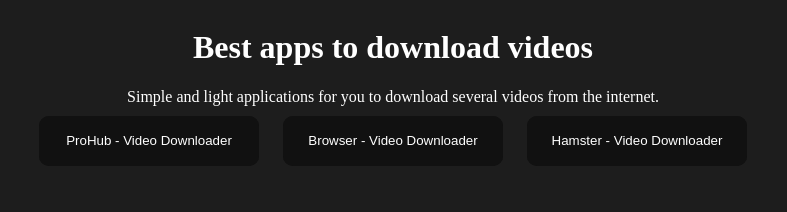
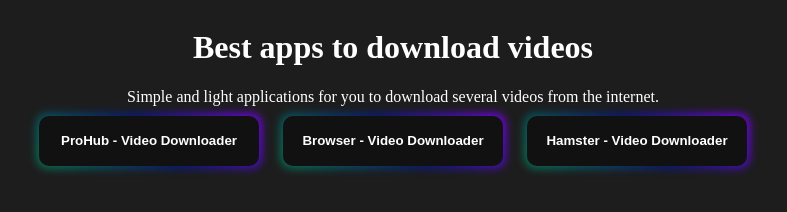
Before and after one commit to developer-bgw/developer-bgw.github.io, a plain HTML site: page index.html in a window 1280 px wide. Shown: the whole page, without its empty margins (247-1034 px from the left). Drawn offline with Linux system fonts and the light colour scheme.

Commit message:
Update index.html

```diff
--- a/index.html
+++ b/index.html
@@ -20,18 +20,20 @@
 </script>
 
 <style>
-     body {
+
+    body {
         align-content: center;
         background-color: rgb(29, 29, 29);
         color: white;
         text-align: center;
-        }
+    }
 
 
-    .glow-on-hover {
+.glow-on-hover {
     width: 220px;
     height: 50px;
     margin: 10px;
+    font-weight: bold;
     border: none;
     outline: none;
     color: #fff;
@@ -44,7 +46,7 @@
 
 .glow-on-hover:before {
     content: '';
-    background: linear-gradient(45deg, #ff0000, #ff7300, #fffb00, #48ff00, #00ffd5, #002bff, #7a00ff, #ff00c8, #ff0000);
+    background: linear-gradient(45deg, #990404, #9f4800, #666408, #247604, #037865, #041985, #7a00ff, #ff00c8, #ff0000);
     position: absolute;
     top: -2px;
     left:-2px;
@@ -54,14 +56,13 @@
     width: calc(100% + 4px);
     height: calc(100% + 4px);
     animation: glowing 20s linear infinite;
-    -webkit-animation: glowing 20s linear infinite;
     opacity: 0;
     transition: opacity .3s ease-in-out;
     border-radius: 10px;
 }
 
 .glow-on-hover:active {
-    color: #000
+    color: #ffffff
 }
 
 .glow-on-hover:active:after {
@@ -90,6 +91,11 @@
     100% { background-position: 0 0; }
 }
 
+.always-glowing:before {
+    animation: glowing 20s linear infinite;
+    opacity: 1;
+}
+
 </style>
 
 </head>
@@ -97,9 +103,9 @@
     <h1>Best apps to download videos</h1>
     <span>Simple and light applications for you to download several videos from the internet.</span>
     <div>
-    <button class="glow-on-hover" onclick="window.location.href='https://play.google.com/store/apps/details?id=com.bgw.downph'">ProHub - Video Downloader</button>
-    <button class="glow-on-hover" onclick="window.location.href='https://play.google.com/store/apps/details?id=com.bgw.downbrowser'">Browser - Video Downloader</button>
-    <button class="glow-on-hover" onclick="window.location.href='https://play.google.com/store/apps/details?id=com.bgw.downxh'">Hamster - Video Downloader</button>
+    <button class="glow-on-hover always-glowing" onclick="window.location.href='https://play.google.com/store/apps/details?id=com.bgw.downph'">ProHub - Video Downloader</button>
+    <button class="glow-on-hover always-glowing" onclick="window.location.href='https://play.google.com/store/apps/details?id=com.bgw.downbrowser'">Browser - Video Downloader</button>
+    <button class="glow-on-hover always-glowing" onclick="window.location.href='https://play.google.com/store/apps/details?id=com.bgw.downxh'">Hamster - Video Downloader</button>
 </div>
 </body>
 </html>
```
